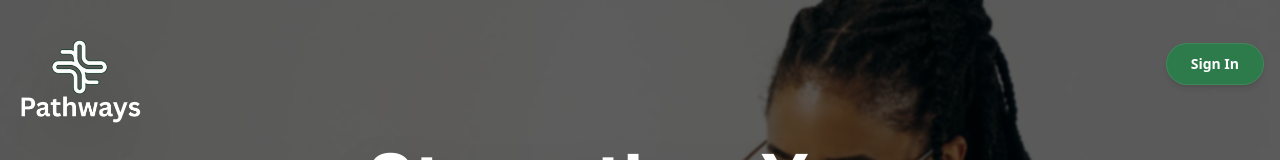
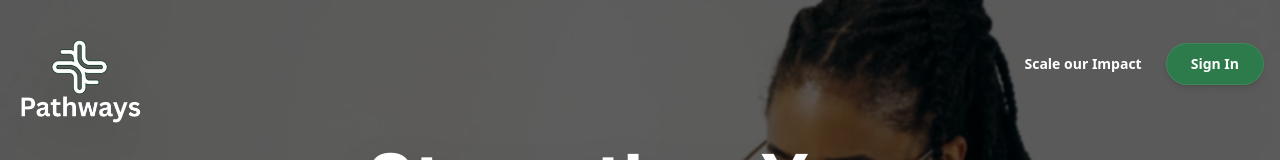
Before and after one commit to robinkiplangat/pathwayshealth, a Next.js app: page / in a window 1280 px wide. Shown: the top 160 px of the page. Built offline with nearby package versions, Linux system fonts and the light colour scheme; no server answers.

Commit message:
feat: add "Scale our Impact" navigation link to the header.

```diff
--- a/components/Header.tsx
+++ b/components/Header.tsx
@@ -72,6 +72,15 @@ export function Header() {
                         </Link>
                     ) : (
                         <>
+                            <Link
+                                href="/#partners"
+                                className={cn(
+                                    "text-sm font-semibold transition-colors hover:opacity-80 mr-2 hidden sm:block",
+                                    !isHomePage || scrolled ? "text-foreground hover:text-[#2D7A4A]" : "text-white hover:text-white/80"
+                                )}
+                            >
+                                Scale our Impact
+                            </Link>
                             <SignedOut>
                                 <SignInButton mode="modal">
                                     <button className={cn(
```
